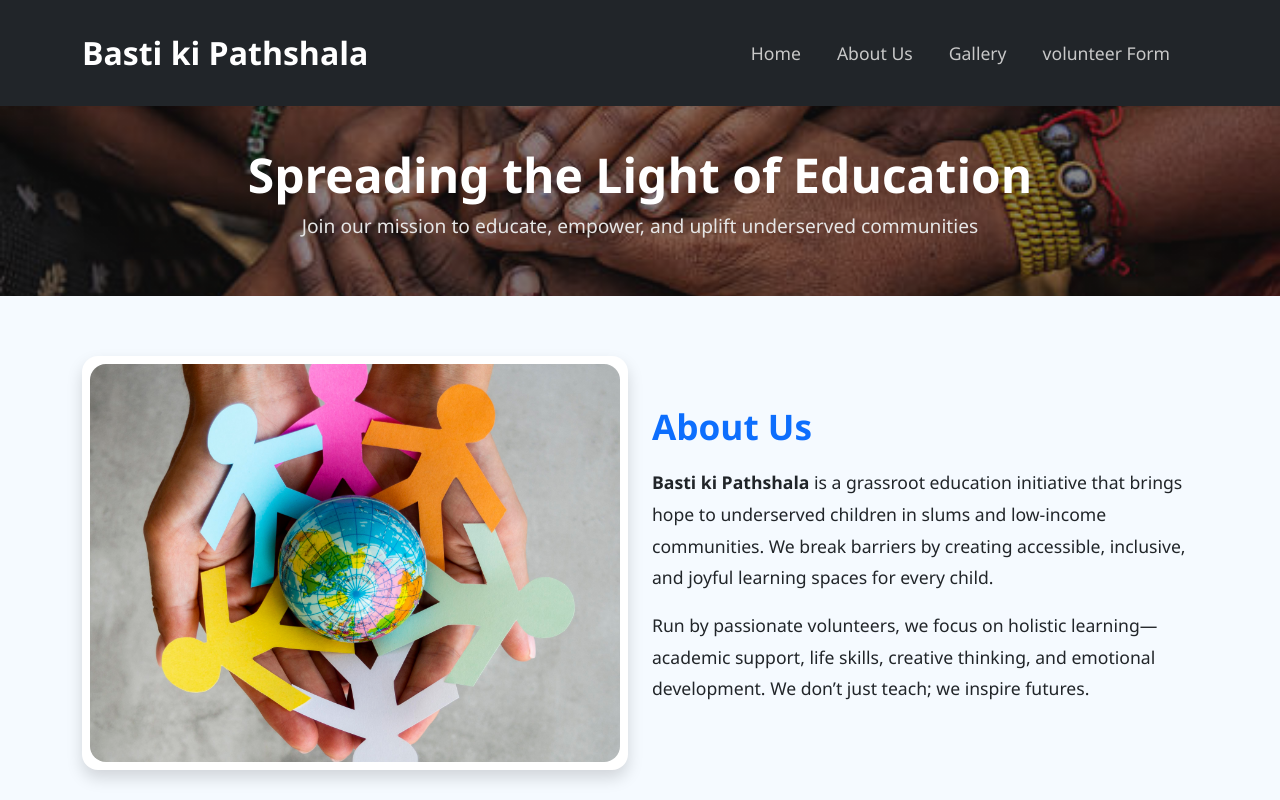
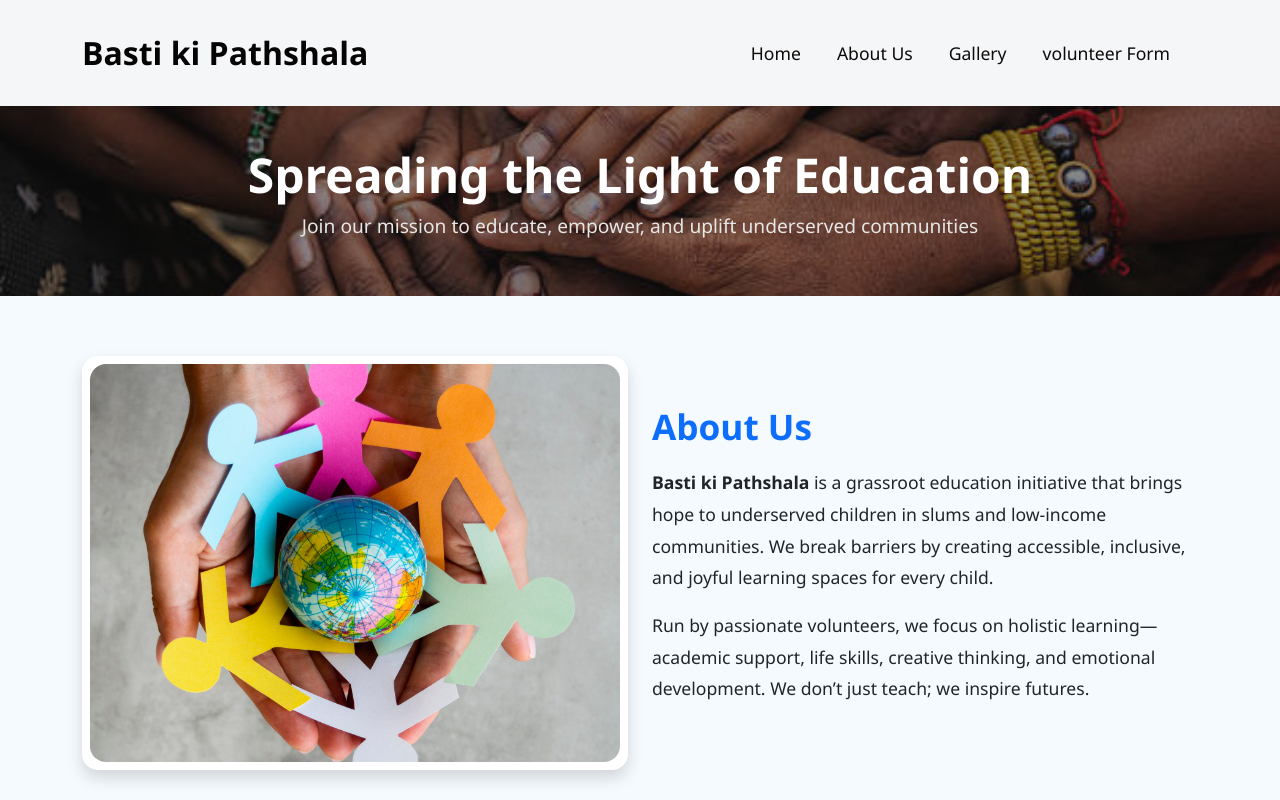
Before and after one commit to Anu80-spec/NGO-Website, a plain HTML site: page index.html in a window 1280 px wide. Shown: the top 800 px of the page. Drawn offline with nearby package versions, Linux system fonts and the light colour scheme.

Commit message:
Update index.html

```diff
--- a/index.html
+++ b/index.html
@@ -11,9 +11,8 @@
       font-family: 'Segoe UI', sans-serif;
       background-color: rgb(236, 236, 236);
     }
-
     .navbar-custom {
-      background-color: rgb(33, 37, 41);
+      background-color: rgb(244, 246, 248);
       padding: 1.5rem 1rem;
       box-shadow: 0 2px 8px rgba(0, 0, 0, 0.1);
     }
@@ -21,17 +20,17 @@
     .navbar-brand {
       font-weight: bold;
       font-size: 2rem;
-      color: rgb(255, 255, 255);
+      color: rgb(5, 3, 3);
     }
 
     .navbar-nav .nav-link {
-      color: rgb(200, 200, 200);
+      color: rgb(13, 10, 10);
       font-size: 1.1rem;
       margin-right: 20px;
     }
 
     .navbar-nav .nav-link:hover {
-      color: rgb(255, 255, 255);
+      color: rgb(19, 13, 13);
     }
 
     .hero-small {
```
